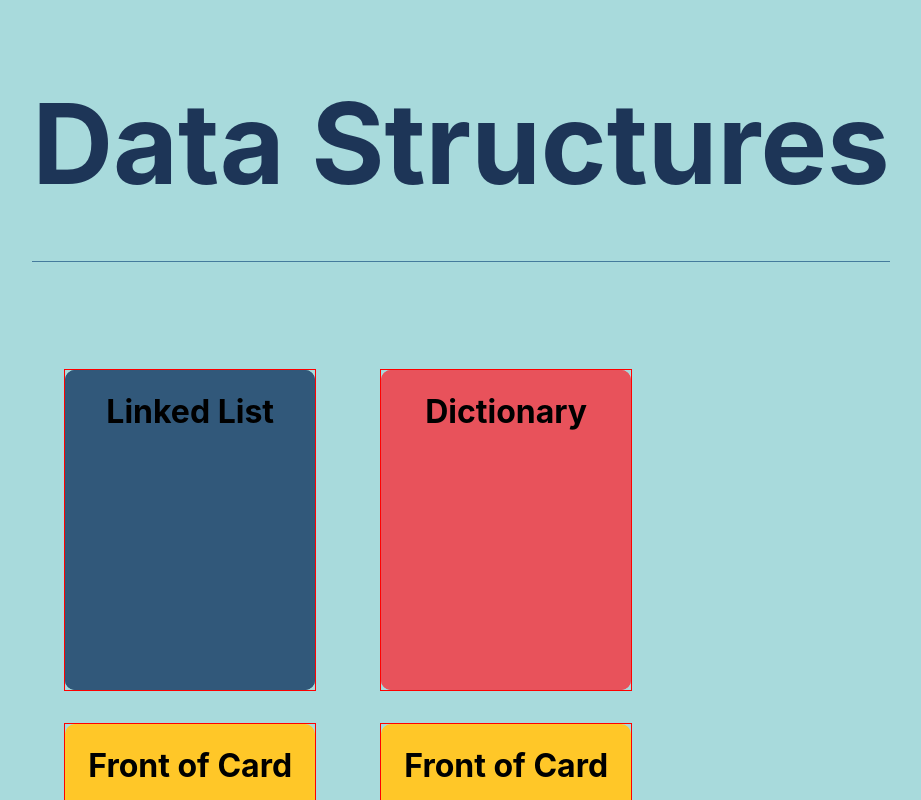
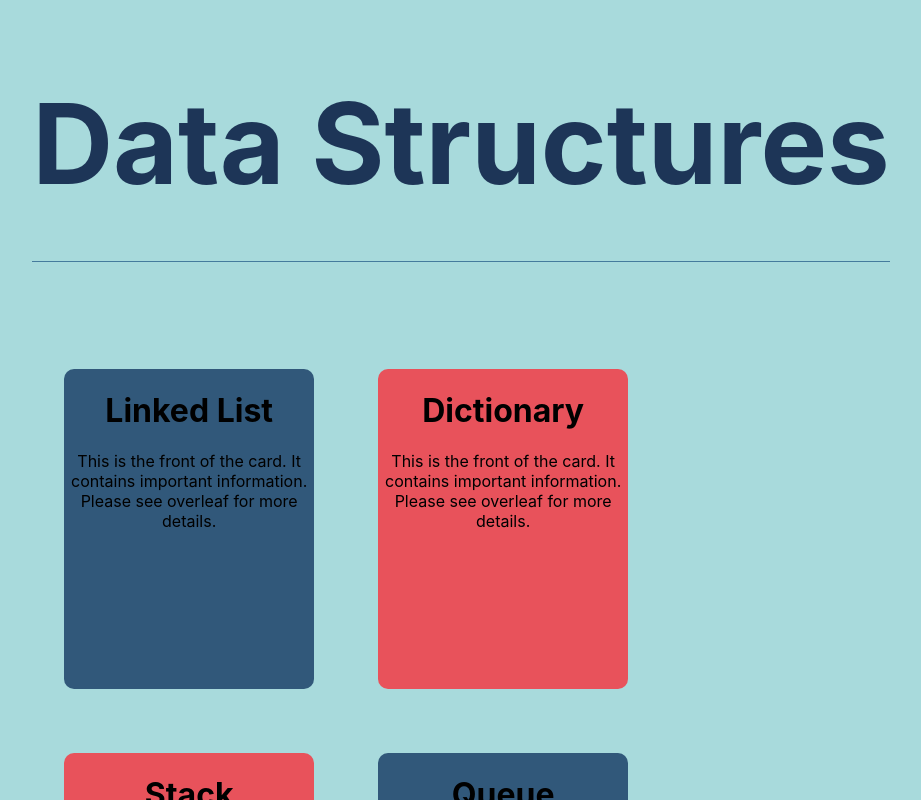
Before and after one commit to michael-mcmasters/Notecards, a React (Create React App) app: page / in a window 1280 px wide. Shown: the top 800 px of the page, without its empty margins (179-1100 px from the left). Built offline with nearby package versions, Linux system fonts and the light colour scheme.

Commit message:
Add more styling and props

```diff
--- a/src/components/css/Card.css
+++ b/src/components/css/Card.css
@@ -42,20 +42,20 @@
 } */
 
 /* THE MAINCONTAINER HOLDS EVERYTHING */
-.maincontainer {
+.card-container {
   /* position: absolute; */
   width: 250px;
   height: 320px;
   background: none;
   top: 50%;
   left: 50%;
-  border: 1px solid red;
+  /* border: 1px solid red; */
   margin: 2rem;
   /* transform: translate(-50%, -50%); */
 }
 
 /* THE CARD HOLDS THE FRONT AND BACK FACES */
-.thecard {
+.card {
   /* position: relative; */
   /* top: 0; */
   /* left: 0; */
@@ -64,15 +64,16 @@
   border-radius: 10px;
   transform-style: preserve-3d;
   transition: all 0.8s ease;
+  /* background-color: red; */
 }
 
-/* THE PSUEDO CLASS CONTROLS THE FLIP ON MOUSEOVER AND MOUSEOUT */
-.thecard:hover {
-  transform: rotateY(180deg);
-}
+/* THE PSUEDO CLASS CONTROLS THE FLIP ON MOUSEOVER AND MOUSEOUT
+/* .card:hover {
+  transform: rotateY(180deg); */
+/* } */
 
 /* THE FRONT FACE OF THE CARD, WHICH SHOWS BY DEFAULT */
-.thefront {
+.front {
   /* position: absolute; */
   top: 0;
   left: 0;
@@ -82,12 +83,12 @@
   backface-visibility: hidden;
   -webkit-backface-visibility: hidden;
   overflow: hidden;
-  background: #ffc728;
+  /* background: #ffc728; */
   color: #000;
 }
 
 /* THE BACK FACE OF THE CARD, WHICH SHOWS ON MOUSEOVER */
-.theback {
+.back {
   position: absolute;
   top: 0;
   left: 0;
--- a/src/components/js/Card.js
+++ b/src/components/js/Card.js
@@ -19,29 +19,20 @@ export default function Card(props) {
   // transform-style: preserve-3d was not working by assigning with React no matter what I tried. So here I am directly manipulating the CSS file.
   // This makes the cards look more 3D as they flip.
   const flipCard = () => {
-    const elements = document.querySelectorAll(".flip-card-inner");
+    const elements = document.querySelectorAll(".card");
     elements[props.index].style.transform = flipped ? "rotateY(0deg)" : "rotateY(180deg)";
     setFlipped(!flipped);
   }
 
   return (
-    <div>
-
-      <div className="maincontainer" onClick={() => flipCard()}>
-        <div className="thecard" style={{ backgroundColor: props.backgroundColor }}>
-          <div className="thefront" style={{ backgroundColor: props.backgroundColor }}>
+    <div >
+      <div class="card-container">
+        <div class="card" onClick={() => flipCard()}>
+          <div class="front" style={{ background: props.backgroundColor }}>
             <h1>{props.frontText}</h1>
-          </div>
-          <div className="theback" style={{ backgroundColor: props.backgroundColor }}>
+            <p>This is the front of the card. It contains important information. Please see overleaf for more details.</p></div>
+          <div class="back">
             <p>{props.backText}</p>
-          </div>
-        </div>
-      </div>
-
-      <div class="maincontainer">
-        <div class="thecard">
-          <div class="thefront"><h1>Front of Card</h1><p>This is the front of the card. It contains important information. Please see overleaf for more details.</p></div>
-          <div class="theback"><h1>Back of Card</h1><p>{props.backText}</p>
             <button>Submit</button></div>
         </div>
       </div>
```
